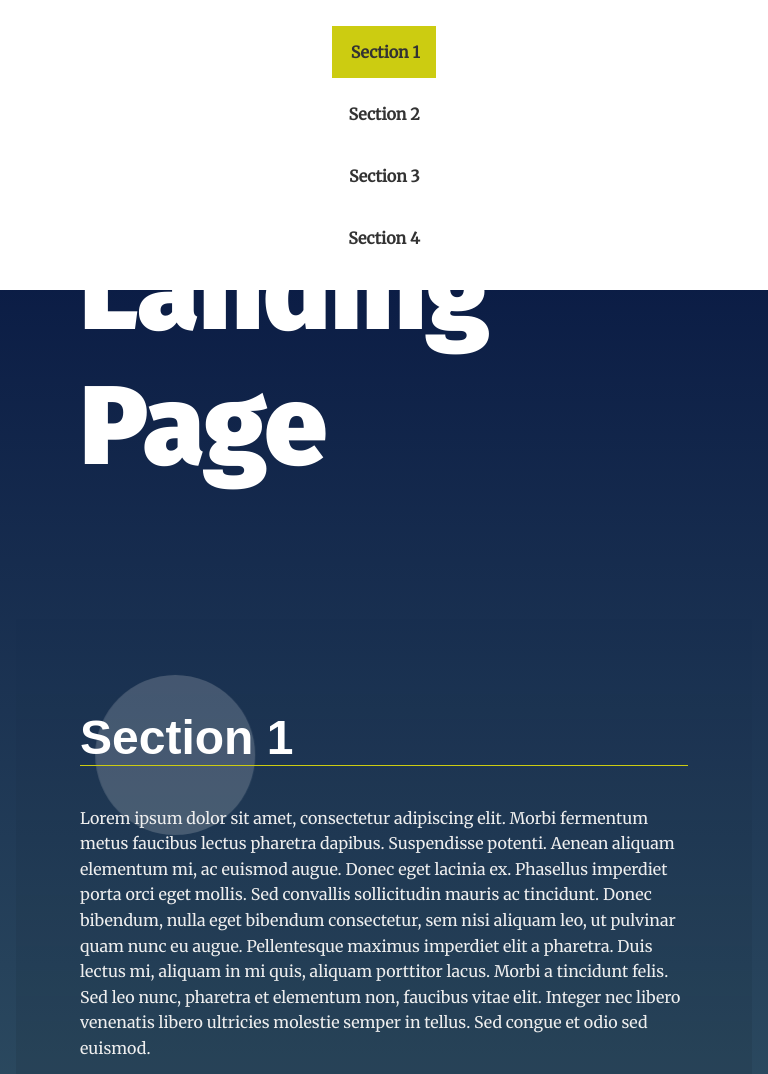
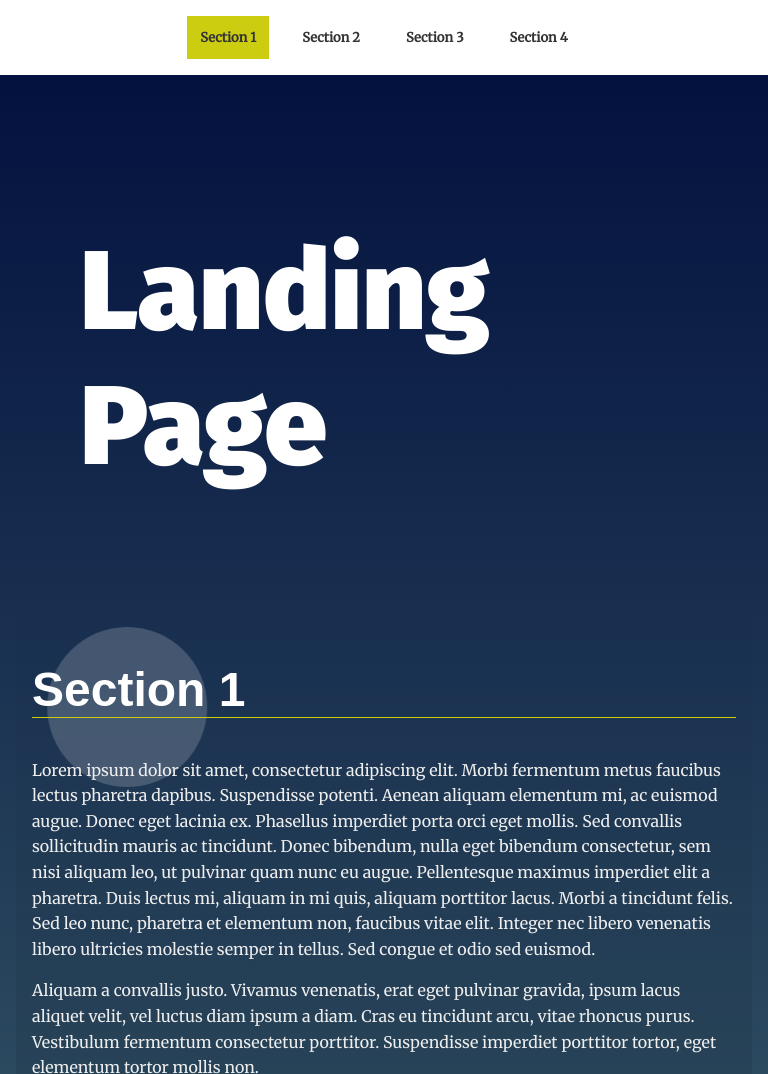
Before and after one commit to yousefalhindawi/landing-page, a plain HTML site: page index.html in a window 768 px wide. Shown: the top 1074 px of the page. Drawn offline with Linux system fonts and the light colour scheme.

Commit message:
fix the nav responsiveness & the active functionality in mobile devices

```diff
--- a/css/styles.css
+++ b/css/styles.css
@@ -64,30 +64,7 @@ section {
 
 /* ---- Module Rules ---- */
 
-/* Navigation Styles*/
-.navbar__menu ul {
-  padding-left: 0;
-  margin: 0;
-  text-align: right;
-}
 
-.navbar__menu li {
-  display: inline-block;
-}
-
-.navbar__menu .menu__link {
-  display: block;
-  padding: 1em;
-  font-weight: bold;
-  text-decoration: none;
-  color: #000;
-}
-
-.navbar__menu .menu__link:hover {
-  background: #061641;
-  color: #fff !important;
-  transition: ease 0.3s all;
-}
 
 /* Header Styles */
 .page__header {
@@ -116,10 +93,15 @@ section {
   text-align: left;
 }
 
-@media only screen and (min-width: 35em) {
+@media only screen and (min-width: 1024px) {
   .landing__container {
     max-width: 50em;
     padding: 4em;
+  }
+  .navbar__menu .menu__link:hover {
+    background: #061641;
+    color: #fff !important;
+    transition: ease 0.3s all;
   }
 }
 
@@ -266,15 +248,24 @@ section.section-active .landing__container::after {
   color: #555;
 }
 
+.navbar__menu .menu__link {
+  display: block;
+  padding: 0.5em;
+  font-weight: bold;
+  text-decoration: none;
+  color: #000;
+  font-size: xx-small;
+}
 /* Responsive styles */
-@media screen and (max-width: 768px) {
-  .navbar__menu {
-    flex-direction: column;
+@media screen and (min-width: 767px) {
+  .navbar__menu .menu__link {
+    padding: 1em;
+    font-size: 1em;
   }
-
-  #navbar__list li {
-    display: block;
-    margin: 10px 0;
+}
+@media screen and (min-width: 425px) {
+  .navbar__menu .menu__link {
+    font-size: small;
   }
 }
 
```
